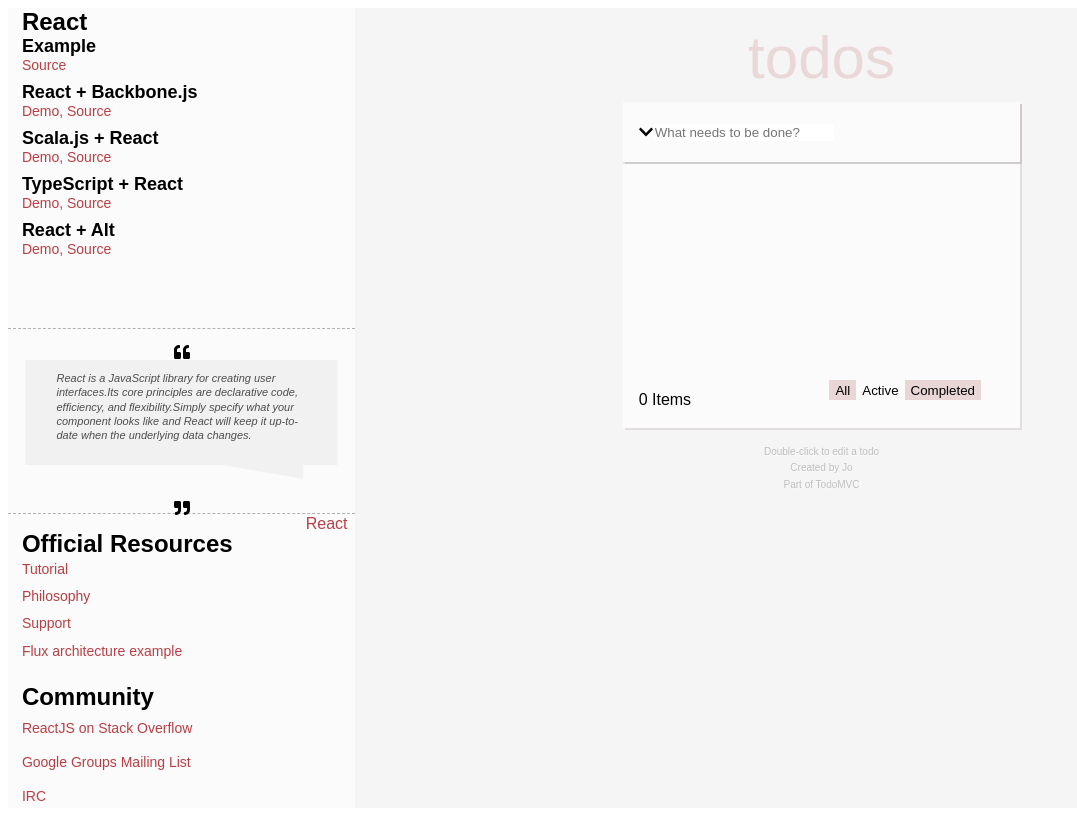
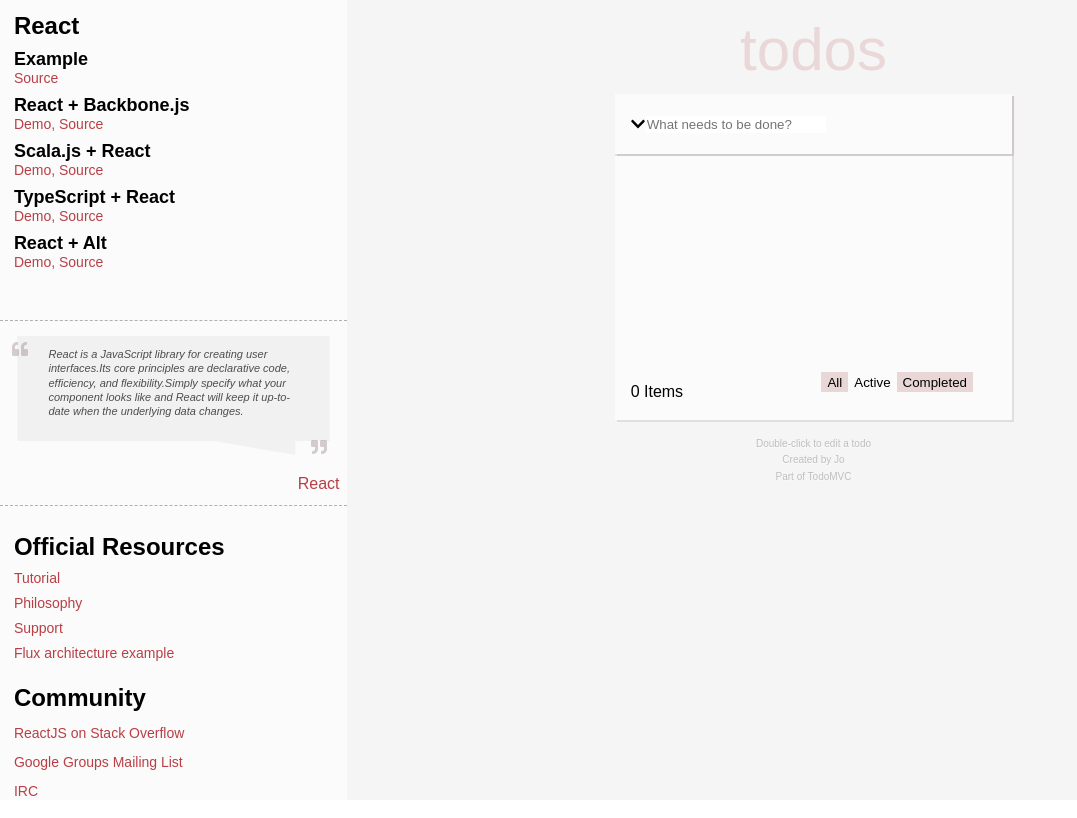
Before and after one commit to verekia/redux-todo, a Next.js app: page / in a window 1280 px wide. Shown: the whole page, without its empty margins (0-1077 px from the left). Built offline with nearby package versions, Linux system fonts and the light colour scheme; no server answers; the database is empty.

Commit message:
styling css modules fix

```diff
--- a/pages/_app.js
+++ b/pages/_app.js
@@ -3,7 +3,7 @@
 
 import reducer from '../lib/redux'
 
-import '../styles/IndexPage.module.scss'
+import '../styles/styles.css'
 
 const store = createStore(
   reducer,
--- a/pages/index.js
+++ b/pages/index.js
@@ -110,7 +110,7 @@
       <div className={`${style.menu}`}>
         <div className={`${style.menuFortyHigh}`}>
           <div className={`${style.horizontalOrFlexOnly} ${style.flexDirectionColumn} ${style.paddingEdge} ${style.titles}`}>
-            <h2 className={`${style.medTitles} ${style.titlesBiggest}`}>React</h2>
+            <h2 className={`${style.titlesBiggest}`}>React</h2>
             <h3 className={`${style.smallTitles} ${style.titlesMedium}`}>Example</h3>
             <p className={`${style.titlesSmallest}`}>Source</p>
             <h3 className={`${style.smallTitles} ${style.titlesMedium}`}>React + Backbone.js</h3>
@@ -125,22 +125,22 @@
         </div>
         <div
           className={`${style.menuTwentyHigh} ${style.horizontalOrFlexOnly} ${style.dottedTopBottom} ${style.alignItemsCenter} ${style.justifyContentSpaceAround} ${style.flexDirectionColumn} ${style.paddingTopAndBottom}`}>
-          <FontAwesomeIcon icon={faQuoteLeft} />
+          <FontAwesomeIcon icon={faQuoteLeft} className={style.faQuoteLeft} />
           <div className={`${style.speechBubbleClippy} ${style.horizontalOrFlexOnly} ${style.justifyContentSpaceAround}`}>
             <p className={`${style.speechBubbleClippyText}`}>React is a JavaScript library for creating user interfaces.Its
               core principles are declarative code,
               efficiency, and flexibility.Simply specify what your component looks like and React will keep it
               up-to-date when the underlying data changes.</p>
           </div>
-          <FontAwesomeIcon icon={faQuoteRight} />
+          <FontAwesomeIcon icon={faQuoteRight} className={style.faQuoteRight} />
           <div className={`${style.horizontalOrFlexOnly} ${style.reactLabelSpace} ${style.justifyContentFlexEnd} ${style.alignItemsCenter} ${style.wider}`}>
             <p className={`${style.reactLabel}`}>React</p>
           </div>
-        </div >
+        </div>
         <div className={`${style.menuThirtyFiveHigh}`}>
           <div
             className={`${style.horizontalOrFlexOnly} ${style.menuHalfHigh} ${style.justifyContentSpaceAround} ${style.flexDirectionColumn} ${style.paddingEdge} ${style.paddingTopAndBottom}`}>
-            <h2 className={`${style.medTitles} ${style.titlesBiggest}`}>Official Resources</h2>
+            <h2 className={`${style.titlesBiggest}`}>Official Resources</h2>
             <p className={`${style.titlesSmallest}`}>Tutorial</p>
             <p className={`${style.titlesSmallest}`}>Philosophy</p>
             <p className={`${style.titlesSmallest}`}>Support</p>
@@ -148,7 +148,7 @@
           </div>
           <div
             className={`${style.horizontalOrFlexOnly} ${style.menuHalfHigh} ${style.justifyContentSpaceAround} ${style.flexDirectionColumn} ${style.paddingEdge}`}>
-            <h2 className={`${style.medTitles} ${style.titlesBiggest}`}>Community</h2>
+            <h2 className={`${style.titlesBiggest}`}>Community</h2>
             <p className={`${style.titlesSmallest}`}>ReactJS on Stack Overflow</p>
             <p className={`${style.titlesSmallest}`}>Google Groups Mailing List</p>
             <p className={`${style.titlesSmallest}`}>IRC</p>
--- a/styles/IndexPage.module.scss
+++ b/styles/IndexPage.module.scss
@@ -95,16 +95,17 @@
   color: rgba(61, 21, 21, 0.2);
 }
 
-.fa-quote-left {
+
+.faQuoteLeft {
   left: 12px;
-  top: 288px;
-  position: absolute;
-  color: rgba(61, 21, 21, 0.2);
-}
+      top: 341px;
+      position: absolute;
+      color: rgba(61, 21, 21, 0.2);
+  }
 
-.fa-quote-right {
-  left: 319px;
-  top: 391px;
+.faQuoteRight {
+  left: 311px;
+  top: 439px;
   position: absolute;
   color: rgba(61, 21, 21, 0.2);
 }
--- /dev/null
+++ b/styles/styles.css
@@ -0,0 +1,3 @@
+body {
+    margin: 0px;
+}
```
